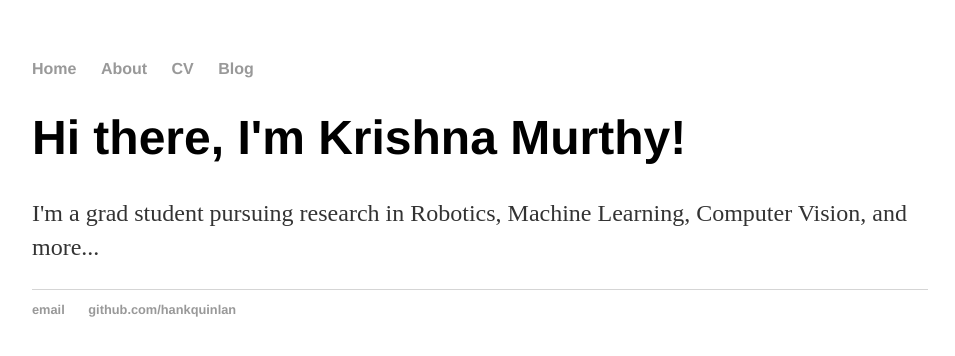
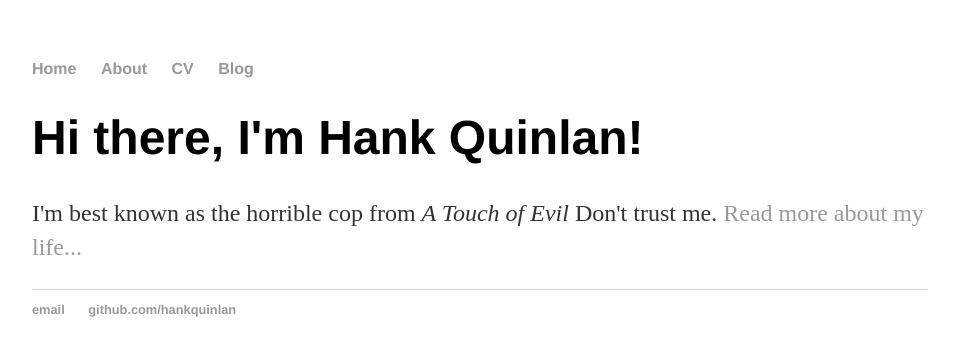
Before and after one commit to manfreddiaz/krrish94.github.io, a Jekyll site: the page built from index.html, in a window 1280 px wide. Shown: the top 356 px of the page, without its empty margins (160-1115 px from the left). Built offline with Jekyll 4.4.1, drawn with Linux system fonts in a browser that asks for light colours.

Commit message:
Initial commit for Jekyll

```diff
--- a/index.html
+++ b/index.html
@@ -1,8 +1,17 @@
+---
+layout: default
+title: Hank Quinlan, Horrible Cop
+---
+<div class="blurb">
+	<h1>Hi there, I'm Hank Quinlan!</h1>
+	<p>I'm best known as the horrible cop from <em>A Touch of Evil</em> Don't trust me. <a href="/about">Read more about my life...</a></p>
+</div><!-- /.blurb -->
+
+<!--
 <!DOCTYPE html>
 <html>
 	<head>
 		<title>Krishna Murthy</title>
-		<!-- link to main stylesheet -->
 		<link rel="stylesheet" type="text/css" href="/css/main.css">
 	</head>
 	<body>
@@ -18,8 +27,8 @@
     		<div class="blurb">
         		<h1>Hi there, I'm Krishna Murthy!</h1>
 				<p>I'm a grad student pursuing research in Robotics, Machine Learning, Computer Vision, and more...</p>
-    		</div><!-- /.blurb -->
-		</div><!-- /.container -->
+    		</div>
+		</div>
 		<footer>
     		<ul>
         		<li><a href="mailto:krrish94@gmail.com">email</a></li>
@@ -28,3 +37,4 @@
 		</footer>
 	</body>
 </html>
+-->
```
